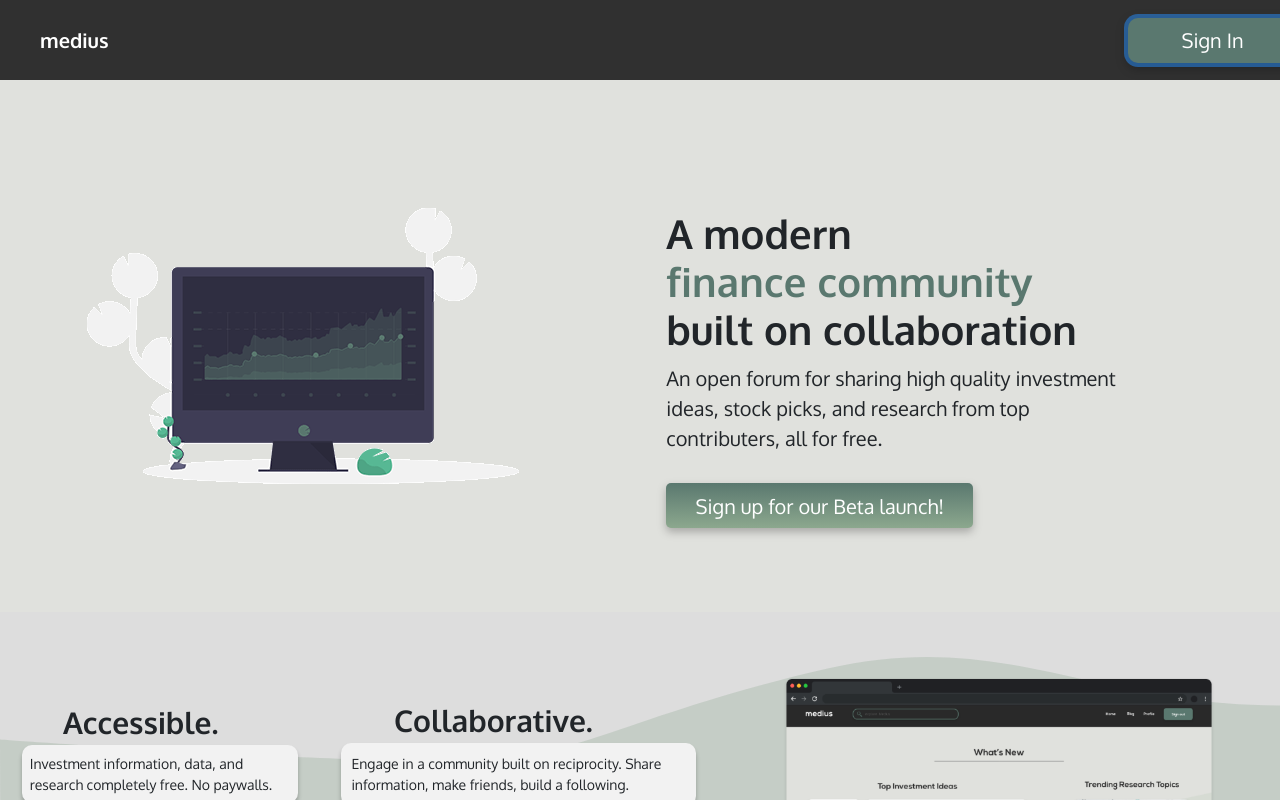
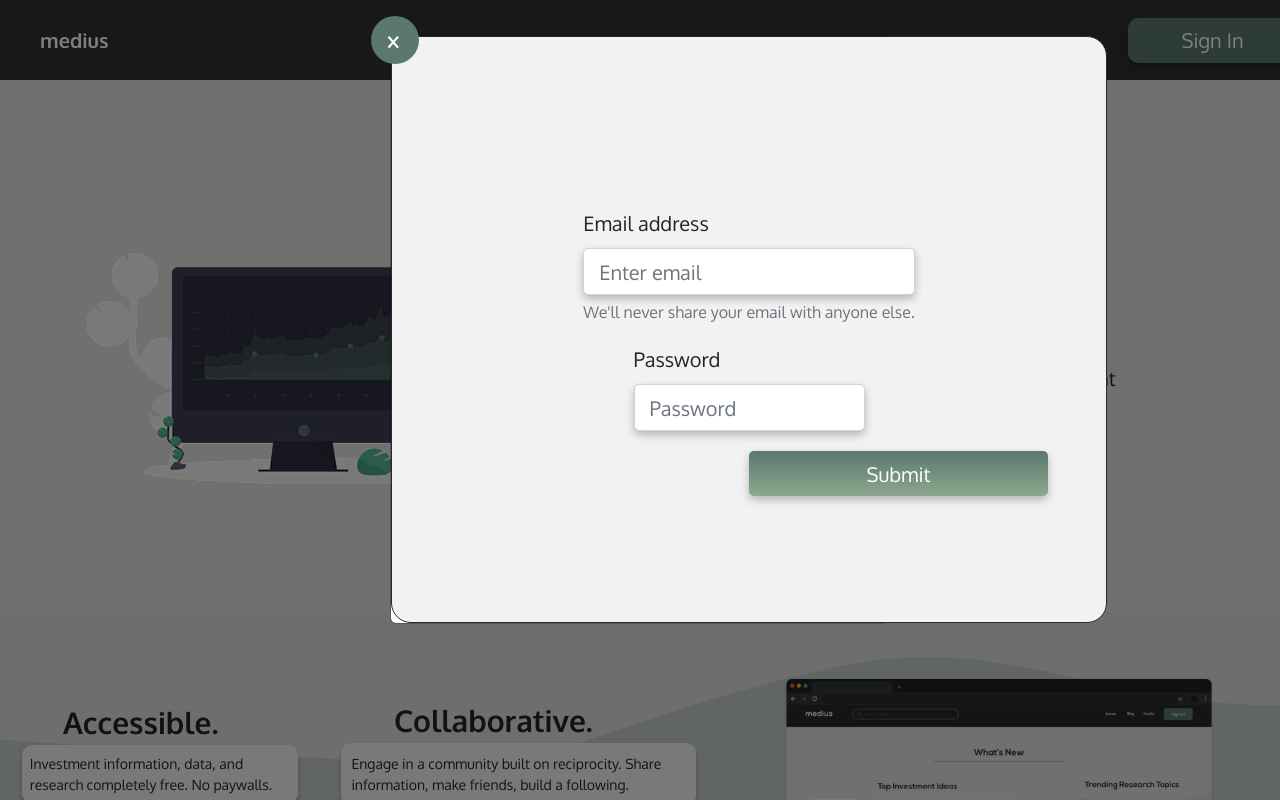
Before and after one commit to Medius-Research-Website/medius-frontend, a React (Create React App) app: page / in a window 1280 px wide. Both pictures are taken after a click on the button "Sign In". Shown: the top 800 px of the page. Built offline with nearby package versions, Linux system fonts and the light colour scheme.

Commit message:
Adding Signin Modal

```diff
--- a/src/components/home.jsx
+++ b/src/components/home.jsx
@@ -2,7 +2,7 @@ import React, { Component } from "react";
 import { NavLink } from "react-router-dom"; //BrowserRouter, Link,
 import { Button } from "react-bootstrap";
 import Signup from './signup';
-import Sigin from './signin';
+import Signin from './signin';
 import NavbarInstance from'./navbar';
 import "bootstrap/dist/css/bootstrap.min.css";
 import "./css_files/home.scss";
@@ -33,6 +33,7 @@ class home extends Component {
     });
   };
 
+
   render() {
     console.log("rendering home page");
     return (
@@ -42,8 +43,8 @@ class home extends Component {
           <div className="brand-logo-name">
             <NavLink to=""> medius </NavLink>
           </div>
-            <Button type="button" id="btn-signin">Sign In</Button>
-            <Sigin show={this.state.showSignin} onClose={this.showSigninModal}/>
+            <Button type="button" id="btn-signin" onClick={this.showSigninModal}>Sign In</Button>
+            <Signin showSignin={this.state.showSignin} onClose={this.showSigninModal}/>
         </header>
 
         <div className="page1">
@@ -65,7 +66,7 @@ class home extends Component {
                   Sign up for our Beta launch!
                 </Button>
               {/*</a>*/}
-              <Signup show={this.state.showSignup} onClose={this.showSignupModal}/>
+              <Signup showSignup={this.state.showSignup} onClose={this.showSignupModal}/>
           </div>
         </div>
 
--- a/src/components/signin.jsx
+++ b/src/components/signin.jsx
@@ -34,7 +34,7 @@ class Signin extends Component {
     this.props.signinUser(user, this.props.history);
   }
 
-  xOut() {
+  xOut = () => {
     this.props.onClose();
   }
 
@@ -43,6 +43,7 @@ class Signin extends Component {
       return (
       <Modal id="sign-in" show={this.props.showSignin} onHide={this.xOut}>
         <Form>
+          <button type="button" id="close-button" onClick={this.xOut}>&times;</button>
           <Form.Group controlId="formBasicEmail">
             <Form.Control type="email" placeholder="Enter email" onChange={this.onInputChangeEmail}/>
             <Form.Text className="text-muted">
@@ -67,6 +68,7 @@ class Signin extends Component {
       return (
         <Modal id="sign-in" show={this.props.showSignin} onHide={this.xOut}>
           <Form>
+            <button type="button" id="close-button" onClick={this.xOut}>&times;</button>
             <Form.Group controlId="formBasicEmail">
               <Form.Label>Email address</Form.Label>
               <Form.Control type="email" placeholder="Enter email" onChange={this.onInputChangeEmail}/>
```
